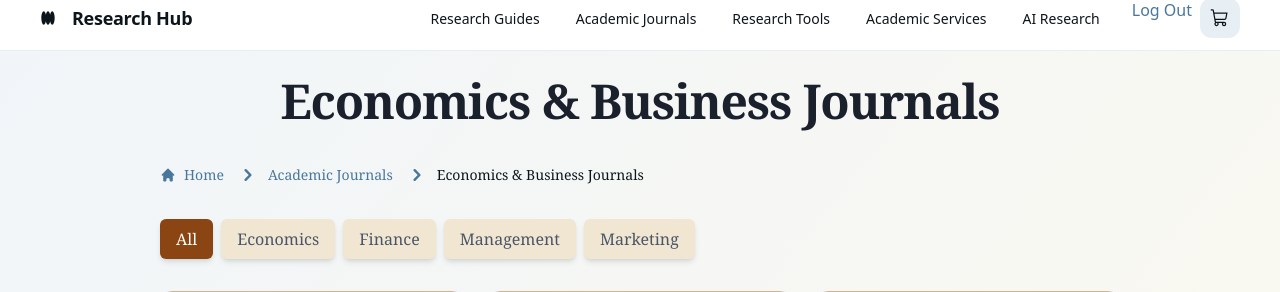
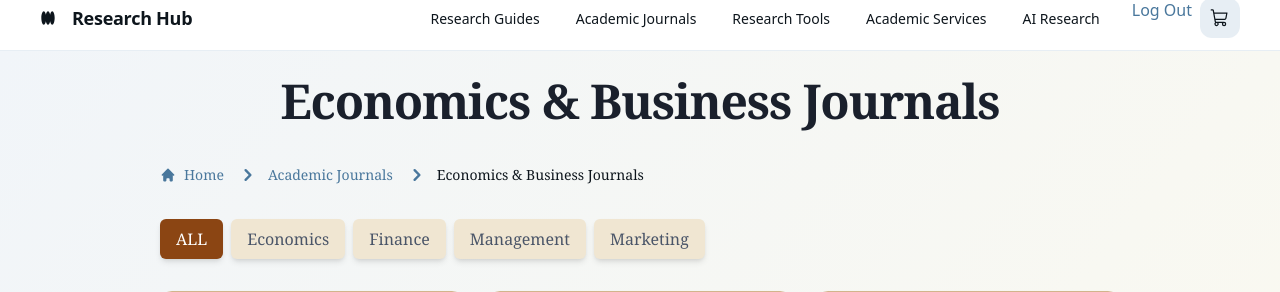
Before and after one commit to bnm-AI-dev/AI-Enhanced-Academic-Research-Platfrom, a Flask app: page /academic-journals in a window 1280 px wide. Shown: the part 14-306 px from the top of the page. Run offline with Flask 3, Linux system fonts and the light colour scheme; the visitor is signed in with stand-in values (Sample User, id 1); some libraries are stand-ins or nearby versions.

Commit message:
Update academic_journals.html

```diff
--- a/templates/academic_journals.html
+++ b/templates/academic_journals.html
@@ -31,7 +31,7 @@
 
         <div class="mb-8">
           <div class="flex flex-wrap gap-2">
-            <button class="px-4 py-2 bg-[#8b4513] text-white rounded-md hover:bg-[#6b3611] transition-colors shadow-md">All</button>
+            <button class="px-4 py-2 bg-[#8b4513] text-white rounded-md hover:bg-[#6b3611] transition-colors shadow-md">ALL</button>
             <button class="px-4 py-2 bg-[#f0e6d2] text-[#4a5568] rounded-md hover:bg-[#e2d8c4] transition-colors shadow-md">Economics</button>
             <button class="px-4 py-2 bg-[#f0e6d2] text-[#4a5568] rounded-md hover:bg-[#e2d8c4] transition-colors shadow-md">Finance</button>
             <button class="px-4 py-2 bg-[#f0e6d2] text-[#4a5568] rounded-md hover:bg-[#e2d8c4] transition-colors shadow-md">Management</button>
```
